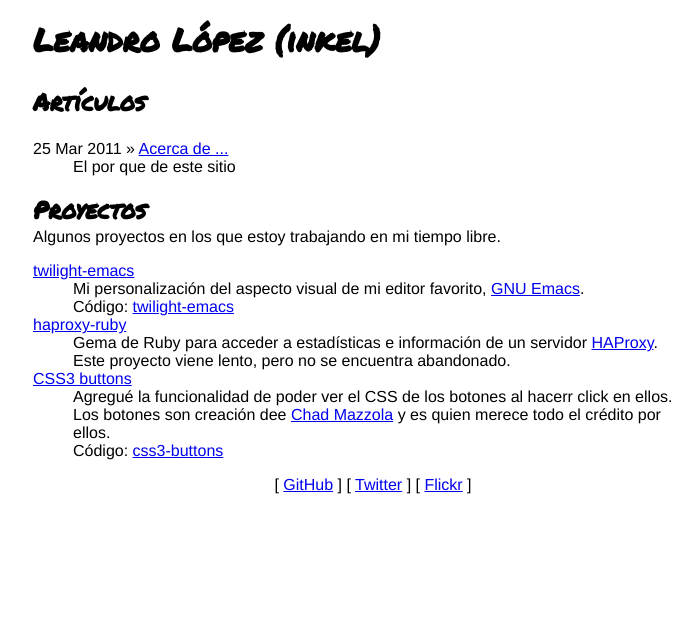
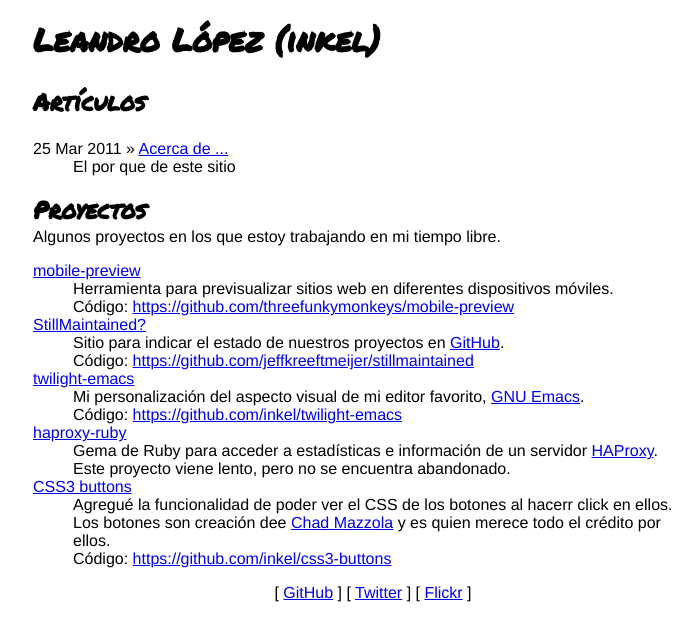
Before and after one commit to inkel/inkel.github.io, a Jekyll site: the page built from index.html, in a window 1280 px wide. Shown: the top 641 px of the page, without its empty margins (287-986 px from the left). Built offline with Jekyll 4.4.1, drawn with Linux system fonts in a browser that asks for light colours; Markdown is read by kramdown in place of the engine named in the settings.

Commit message:
Added mobile-preview and stillmaintained in proyects list

```diff
--- a/index.html
+++ b/index.html
@@ -19,9 +19,17 @@
     <p>Algunos proyectos en los que estoy trabajando en mi tiempo libre.</p>
 
     <dl>
+      <dt><a href="http://threefunkymonkeys.github.com/mobile-preview">mobile-preview</a></dt>
+      <dd>Herramienta para previsualizar sitios web en diferentes dispositivos móviles.</dd>
+      <dd>Código: <a href="https://github.com/threefunkymonkeys/mobile-preview">https://github.com/threefunkymonkeys/mobile-preview</a></dd>
+
+      <dt><a href="http://stillmaintained.com/">StillMaintained?</a></dt>
+      <dd>Sitio para indicar el estado de nuestros proyectos en <a href="https://github.com/">GitHub</a>.</dd>
+      <dd>Código: <a href="https://github.com/jeffkreeftmeijer/stillmaintained">https://github.com/jeffkreeftmeijer/stillmaintained</a></dd>
+
       <dt><a href="http://inkel.github.com/twilight-emacs">twilight-emacs</a></dt>
       <dd>Mi personalización del aspecto visual de mi editor favorito, <a href="http://www.gnu.org/software/emacs/">GNU Emacs</a>.</dd>
-      <dd>Código: <a href="https://github.com/inkel/twilight-emacs">twilight-emacs</a></dd>
+      <dd>Código: <a href="https://github.com/inkel/twilight-emacs">https://github.com/inkel/twilight-emacs</a></dd>
 
       <dt><a href="https://github.com/inkel/haproxy-ruby">haproxy-ruby</a></dt>
       <dd>Gema de Ruby para acceder a estadísticas e información de un servidor <a href="http://haproxy.1wt.eu/">HAProxy</a>.</dd>
```
Also changed, not shown: other parts of index.html (+1 -1 lines).
